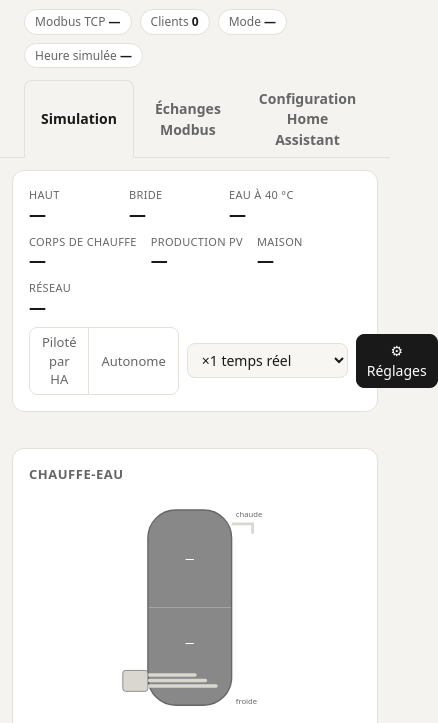
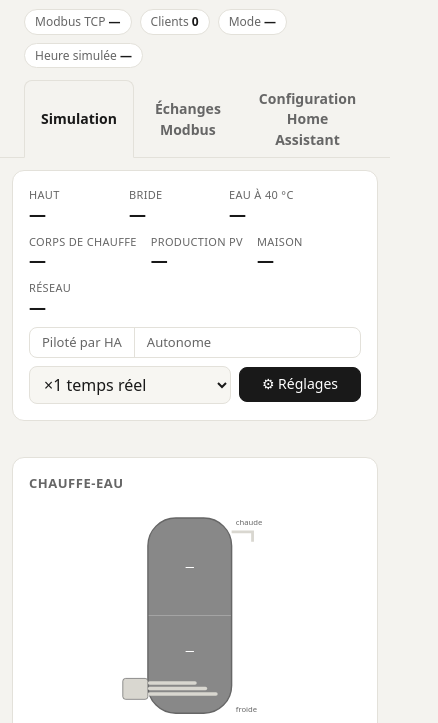
Before and after one commit to get-code-ch/askoheatsim, a plain HTML site: page index.html in a window 390 px wide. Shown: the part 82-805 px from the top of the page, 438 px wide, since content can reach past the window. Drawn offline with Linux system fonts and the light colour scheme; no server answers.

Commit message:
fix(ui): Keep the page inside the phone screen
The config grid grew to the width of its comparison table, the dashboard
buttons did not wrap, and iOS zoomed in on form fields under 16 px.

Co-Authored-By: Claude Opus 5.5 <noreply@anthropic.com>

```diff
--- a/index.html
+++ b/index.html
@@ -89,6 +89,12 @@ nav.tabs button:hover { border-color: var(--border); }
 .dbody { padding-bottom: 12px; }
 @media (min-width: 1500px) { body.drawer-open .simdash { margin-right: 400px; } }
 @media (max-width: 1000px) { .dash { grid-template-columns: 1fr; } .kpi-actions { margin-left: 0; } }
+/* Téléphone : rien ne dépasse en largeur, pas de zoom d'iOS sur les champs (police < 16 px) */
+html { -webkit-text-size-adjust: 100%; text-size-adjust: 100%; }
+@media (max-width: 600px) {
+  .kpi-actions { flex-wrap: wrap; width: 100%; }
+  .kpi-actions > * { flex: 1 1 auto; }
+}
 @media (max-width: 600px) { .simdash { padding: 12px; } .kpis { gap: 6px 14px; } .kpi b { font-size: 17px; } .kv2 { grid-template-columns: auto 1fr; } }
 .regs { display: grid; grid-template-columns: repeat(auto-fill, minmax(150px, 1fr)); gap: 0 14px; font-size: 12px; font-variant-numeric: tabular-nums; }
 .regs > div { display: flex; gap: 6px; align-items: baseline; padding: 2px 0; border-bottom: 1px solid var(--grid); min-width: 0; }
@@ -197,11 +203,12 @@ canvas { width: 100%; display: block; }
 .trace details summary { cursor: pointer; color: var(--series-1); font-size: 12px; }
 
 /* --------------------------------------------------------------- config */
+.cfg table { display: block; max-width: 100%; overflow-x: auto; }
 .cfg { display: grid; grid-template-columns: minmax(0, 1fr) 380px minmax(0, 560px); gap: 16px; padding: 16px 24px 32px; align-items: start; }
 .cfg.noyaml { grid-template-columns: minmax(0, 1fr) 400px; }
 .cfg.noyaml #cfg-yamlcol { display: none; }
 @media (max-width: 1450px) { .cfg { grid-template-columns: minmax(0, 1fr) 380px; } #cfg-yamlcol { grid-column: 1 / -1; position: static; } }
-@media (max-width: 900px) { .cfg, .cfg.noyaml { grid-template-columns: 1fr; } .cfg .sticky { position: static; } }
+@media (max-width: 900px) { .cfg, .cfg.noyaml { grid-template-columns: minmax(0, 1fr); padding: 12px; } .cfg .sticky { position: static; } }
 .opt { border: 1px solid var(--border); border-radius: 10px; padding: 0; margin-bottom: 10px; background: var(--surface-1); }
 .opt > summary { list-style: none; cursor: pointer; padding: 10px 14px; display: flex; gap: 8px; align-items: baseline; flex-wrap: wrap; }
 .opt > summary::-webkit-details-marker { display: none; }
@@ -229,6 +236,9 @@ pre.yaml { font: 12px/1.5 ui-monospace, Menlo, Consolas, monospace; background:
 .cfg-form label { margin-top: 8px; }
 .cfg-form select, .cfg-form input[type=text], .cfg-form input[type=number] { width: 100%; }
 .matrix td, .matrix th { font-size: 12.5px; }
+/* iOS zoome sur un champ dont la police fait moins de 16 px et la page reste décalée : 16 px sur téléphone
+   (en fin de feuille, après « font: inherit ») */
+@media (max-width: 600px) { select, textarea, input[type=number], input[type=text], input[type=datetime-local] { font-size: 16px; } }
 </style>
 </head>
 <body>
```
